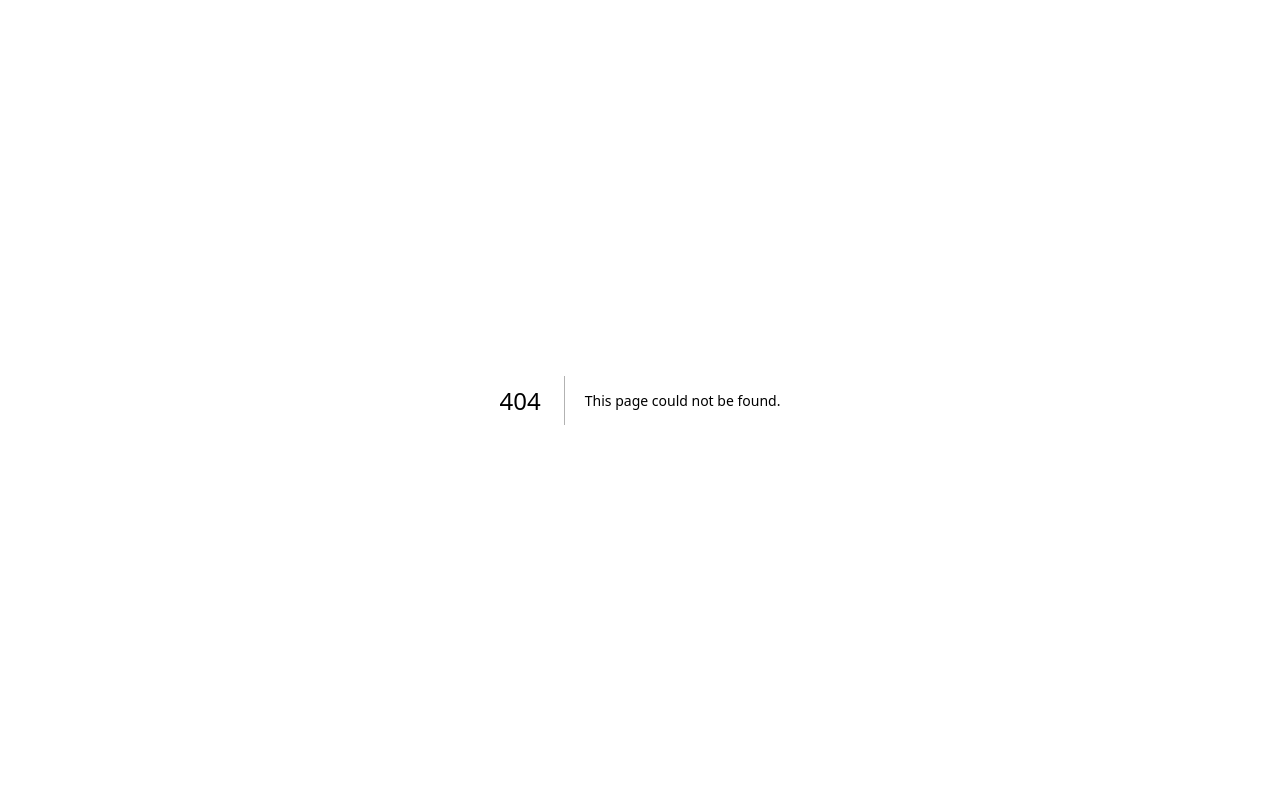
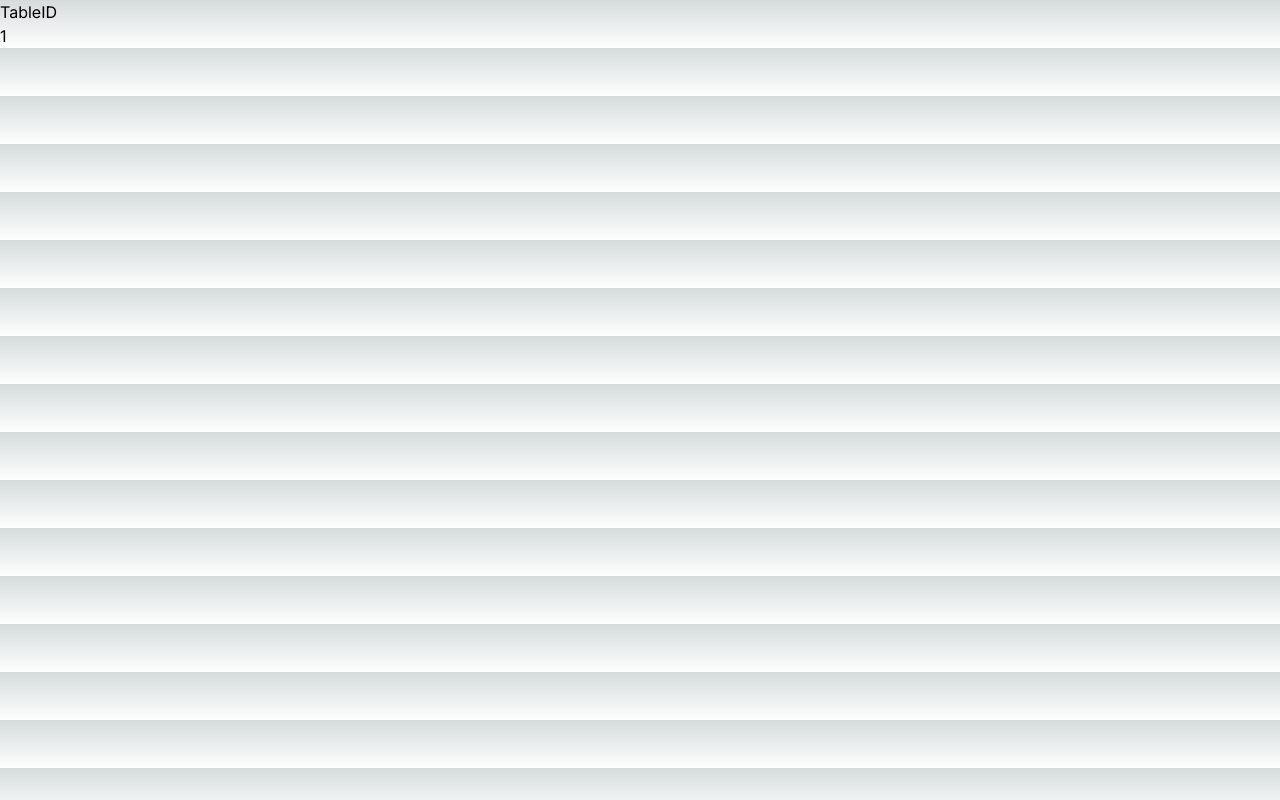
Before and after one commit to GourmetGuides/restuarant-webapp, a Next.js app: page /tables/1 in a window 1280 px wide. Before the commit this address had no page. Built offline with nearby package versions, Linux system fonts and the light colour scheme.

Commit message:
added starting code

```diff
--- a/package.json
+++ b/package.json
@@ -1,5 +1,5 @@
 {
-  "name": "with-tailwindcss-app",
+  "name": "restaurant-application",
   "version": "0.1.0",
   "private": true,
   "scripts": {
--- /dev/null
+++ b/src/app/login/page.jsx
@@ -0,0 +1,9 @@
+import React from 'react'
+
+const LoginPage = () => {
+  return (
+    <div>LoginPage</div>
+  )
+}
+
+export default LoginPage
--- /dev/null
+++ b/src/app/tables/[tableID]/page.jsx
@@ -0,0 +1,12 @@
+import React from "react";
+
+const TableID = ({params}) => {
+  return (
+    <div>
+      <h1>TableID</h1>
+      <h2>{params.tableID}</h2>
+    </div>
+  );
+};
+
+export default TableID;
--- /dev/null
+++ b/src/app/tables/page.jsx
@@ -0,0 +1,11 @@
+import React from 'react'
+
+const HomePage = () => {
+  return (
+    <div>
+        <h1>TABLES PAGE</h1>
+    </div>
+  )
+}
+
+export default HomePage
```
Also changed, not shown: 1 other file (tests, documents, lock files or other folders).
